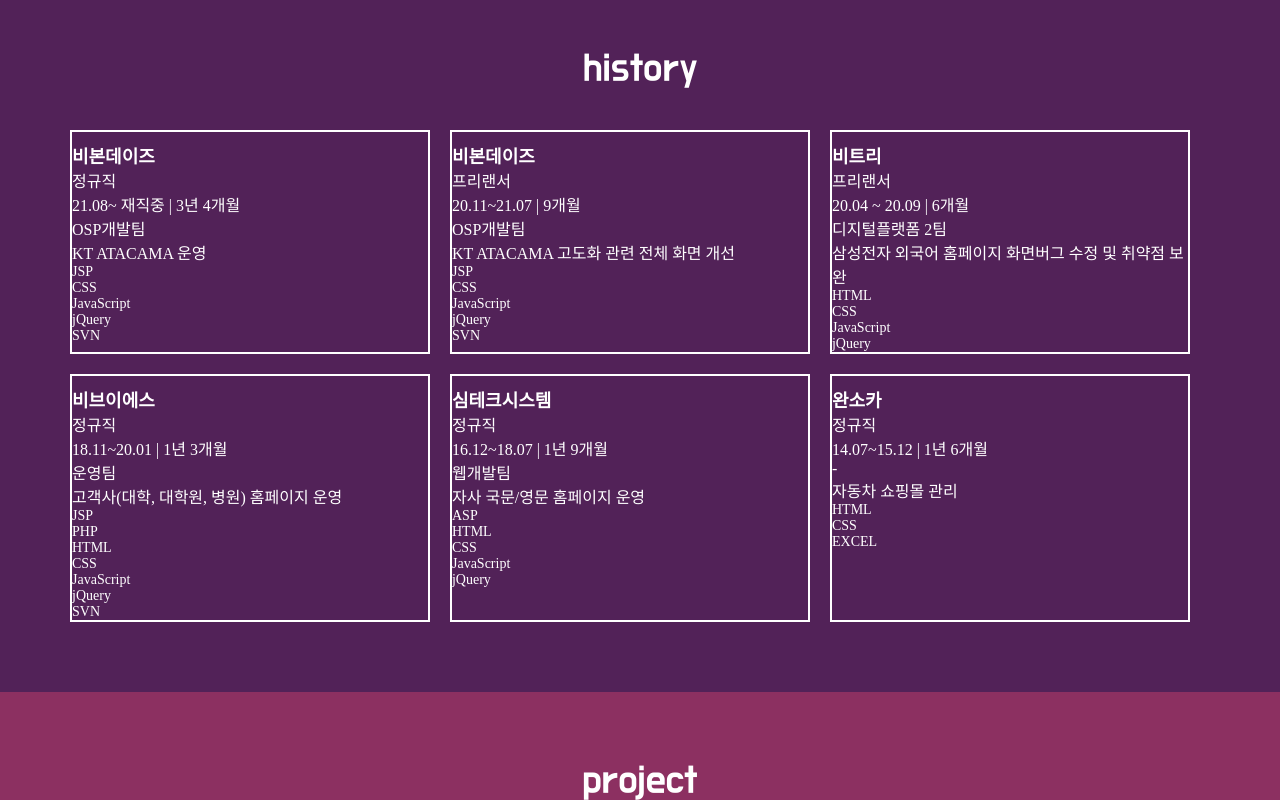
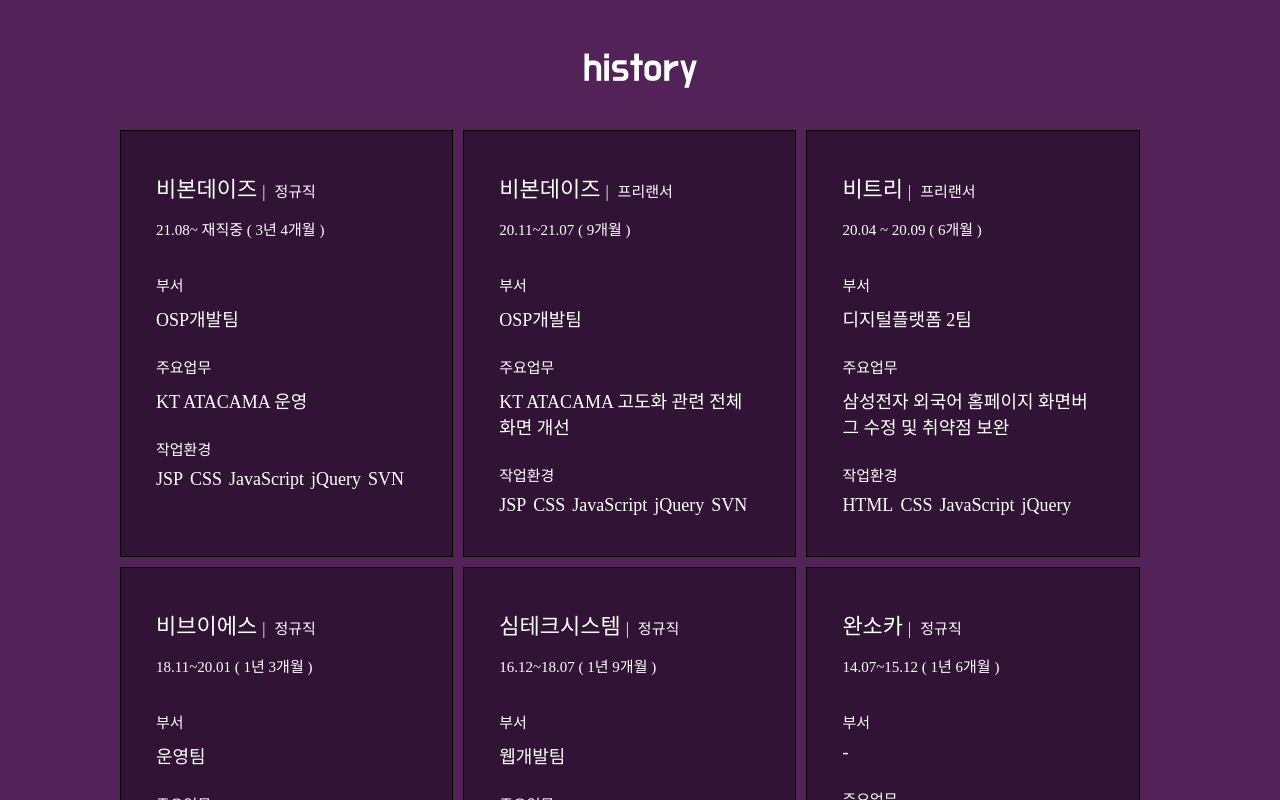
Before and after one commit to cafefarm-soyeon/soyeon-2025, a React (Vite) app: page / in a window 1280 px wide. Shown: the part 820-1620 px from the top of the page. Built offline with nearby package versions, Linux system fonts and the light colour scheme; a web font is replaced by a local one.

Commit message:
history 구조수정 및 스타일 추가

```diff
--- a/public/css/common.css
+++ b/public/css/common.css
@@ -226,8 +226,18 @@
 
 /* history*/
 .history{background:var(--color-primary-01); position:relative; z-index:30; }
-.history-wrap{flex-wrap:wrap; gap:20px;}
-.history-cont{flex-basis:calc(33.3333% - 20px); border:2px solid #fff;}
+.history-wrap{flex-wrap:wrap; gap:10px; padding:0 50px}
+.history-cont{flex-basis:calc(33% - 10px); border:1px solid #000; padding:40px 35px; background:rgba(0,0,0,0.4);}
+.history-cont:hover{background:rgba(0,0,0,0.6); }
+.history-cont .company{display:inline-block; font-size:22px; padding-bottom:15px; padding-right:5px;}
+.history-cont .position{font-size: 15px; padding-left:5px;}
+.history-cont .date{font-size:15px; }
+.history-cont h2{padding-bottom:20px;}
+.history-cont > ul{font-size:18px;}
+.history-cont > ul > li{padding-bottom:10px;}
+.history-cont > ul > li:last-child{padding-bottom:0}
+.history-cont .s-title{font-size:15px; padding:15px 0 10px 0; }
+.history-cont .use span{padding-right:7px;}
 /* project */
 .project{background:var(--color-primary-02); overflow:hidden; position:relative;  z-index:40; }
 .project-cont{gap:20px;}
--- a/src/components/HistoryContent.jsx
+++ b/src/components/HistoryContent.jsx
@@ -2,14 +2,20 @@
   return(
     <>
       <div className="history-cont">
-        <h2 className="fs-18 fw-bold pt_10">{company}</h2>
+        <h2>
+          <span className="company">{company}  </span>
+          | <span className="position">{position}</span>
+          <p className="date">{service.date} ( {service.sum} )</p>
+        </h2>
         <ul className="flex flex-column">
-          <li>{position}</li>
-          <li>{service.date} | {service.sum}</li>
-          <li></li>
-          <li>{team}</li>
-          <li>{work}</li>
-          <li>{set.map((item)=> <p className="fs-14" key={item}>{item}</p>)}</li>
+          <li className="team"><p className="s-title">부서</p> {team}</li>
+          <li className="work"><p className="s-title">주요업무</p> {work}</li>
+          <li className="use">
+            <p className="s-title">작업환경</p>
+            <p className="flex flex-wrap">
+            {set.map((item)=> <span key={item}>{item}</span>)}
+            </p>
+            </li>
         </ul>
       </div>
     </>
```
